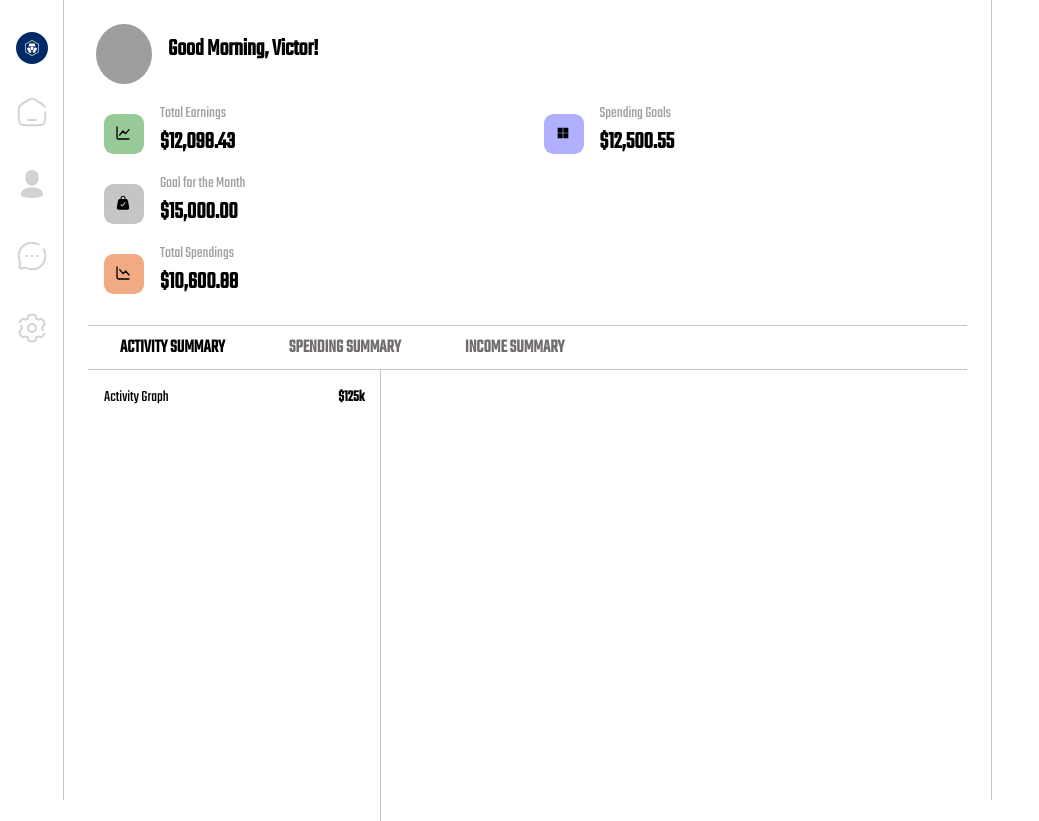
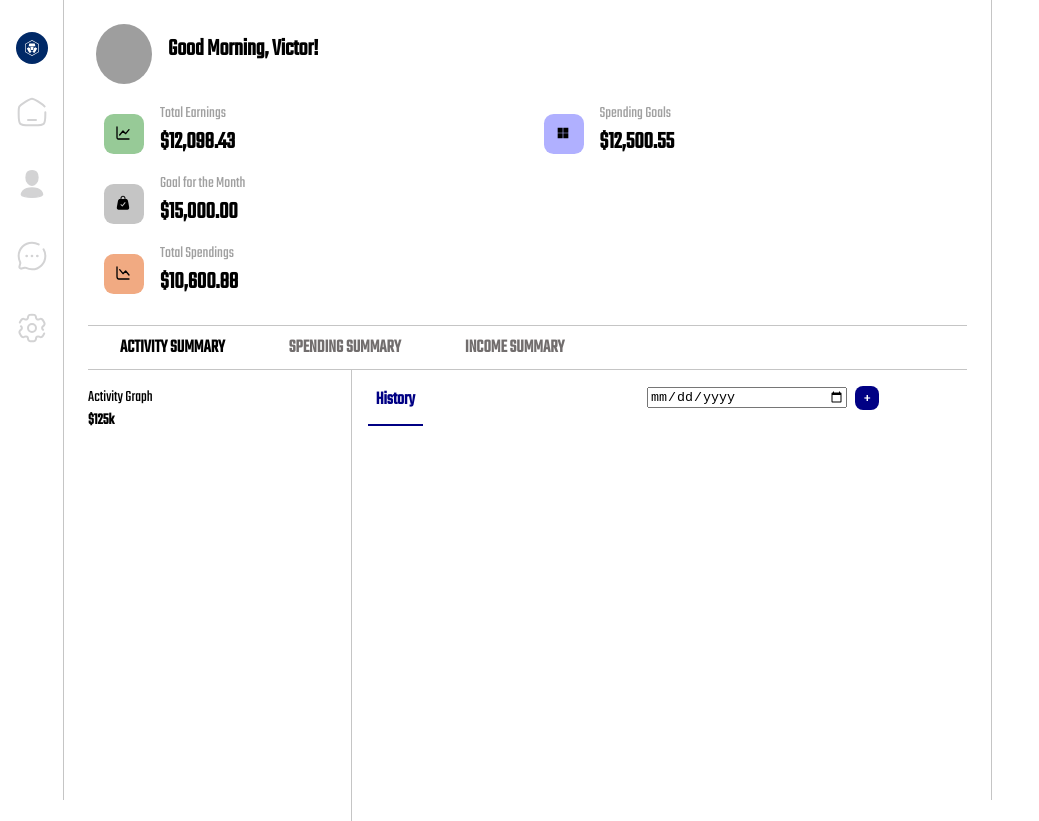
Before and after one commit to victorobiora/crypt-dash, a React (Create React App) app: page / in a window 1280 px wide. Shown: the whole page, without its empty margins (0-1039 px from the left). Built offline with nearby package versions, Linux system fonts and the light colour scheme; grey boxes are pictures that could not be loaded.

Commit message:
'summary continued'

```diff
--- a/src/components/home/MainDashboard/Summary/ActivitySummary.jsx
+++ b/src/components/home/MainDashboard/Summary/ActivitySummary.jsx
@@ -5,15 +5,22 @@ const ActivitySummary = (props) => {
     <section className={classes.summary_activity}>
       <div className={classes.activity_line_chart}>
         <div className={classes.activity_heading}>
-            <p>Activity Graph</p>
-            <h4>$125k</h4>
+          <p>Activity Graph</p>
+          <h4>$125k</h4>
         </div>
-        <div>
-
+        <div></div>
+      </div>
+      <div className={classes.activity_history}>
+        <div className={classes.history_heading1}>
+          <h3>History</h3>
+        </div>
+        <div className={classes.history_heading2}>
+          <form>
+            <input type="date" />
+          </form>
+          <div className={classes.addToActivity}>+</div>
         </div>
       </div>
-      <div className={classes.activity_history}></div>
-      <div className={classes.activity_search_Date}></div>
     </section>
   );
 };
--- a/src/components/home/MainDashboard/Summary/ActivitySummary.module.css
+++ b/src/components/home/MainDashboard/Summary/ActivitySummary.module.css
@@ -6,16 +6,51 @@
 
 .summary_activity > div {
   padding-top: 1rem;
-    width: 100%;
 }
 
 .activity_line_chart {
   border-right: 0.5px solid rgb(197, 197, 197);
+  width: 30%;
 }
 
-.activity_heading {
+.activity_heading1 {
   padding: 0 1rem;
   display: flex;
   justify-content: space-between;
+}
 
+.activity_history {
+  padding-left: 1rem;
+  display: flex;
+  justify-content: space-between;
+  width: 60%;
 }
+
+.history_heading1 {
+  height: 40px;
+  color: rgb(0, 0, 132);
+  padding: 0 0.5rem;
+  display: inline-block;
+  border-bottom: 2px solid rgb(0, 0, 132);
+}
+
+.history_heading2 {
+  display: flex;
+  height: 40px;
+}
+
+.history_heading2 form input {
+  width: 12.5rem;
+}
+
+.addToActivity {
+  background-color: rgb(0, 0, 132);
+  color: white;
+  height: 1.5rem;
+  width: 1.5rem;
+  padding: 0.15rem;
+  padding-left: 0.55rem;
+  margin-left: 0.5rem;
+  border-radius: 0.5rem;
+  cursor: pointer;
+}
```
Lines whose indentation alone changed are shown as unchanged.
